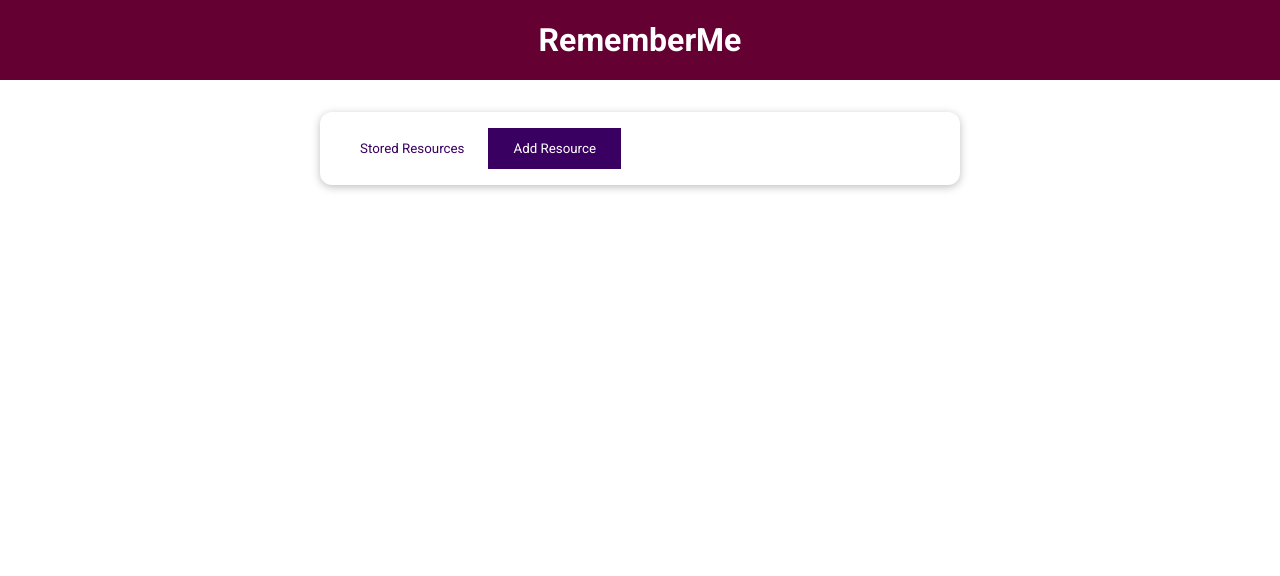
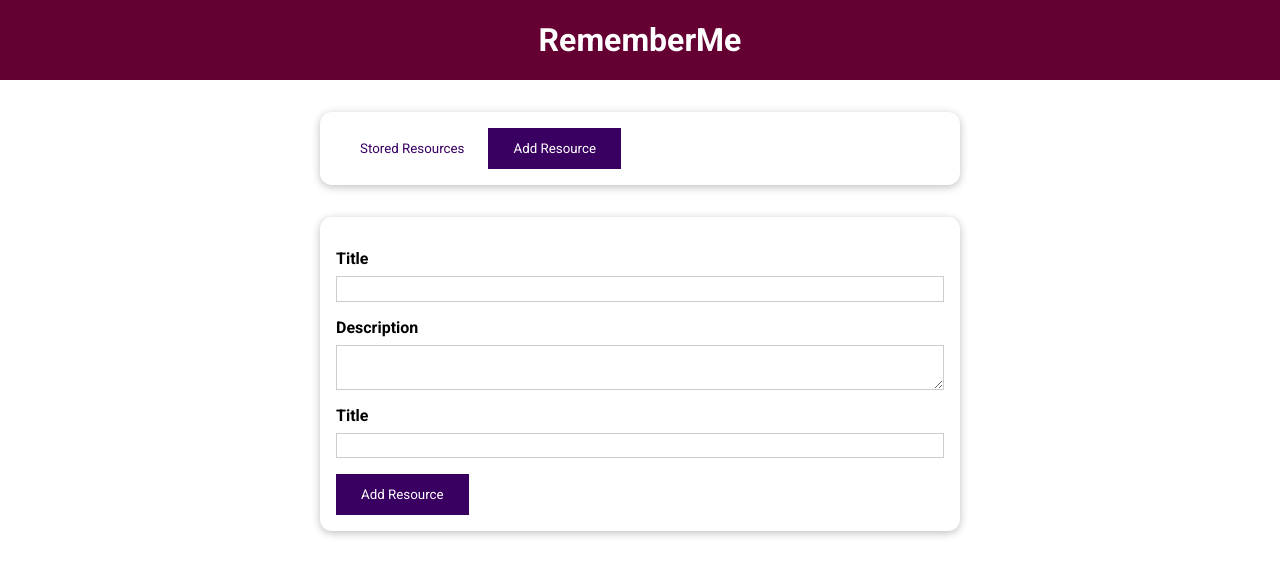
Before and after one commit to vqkhanh/vue-project-remember-link, a Vue app: page / in a window 1280 px wide. Both pictures are taken after a click on the button "Add Resource". Shown: the top 576 px of the page. Built offline with nearby package versions, Linux system fonts and the light colour scheme.

Commit message:
134. Adding a Form

```diff
--- a/src/components/UI/BaseButton.vue
+++ b/src/components/UI/BaseButton.vue
@@ -6,7 +6,7 @@
 
 <script>
 export default {
-  props: ['type', 'mode'],
+  props: ['mode'],
 };
 </script>
 
--- a/src/components/learning-resources/AdResource.vue
+++ /dev/null
@@ -1,3 +0,0 @@
-<template>
-  <h2>Add Resource</h2>
-</template>
--- /dev/null
+++ b/src/components/learning-resources/AddResource.vue
@@ -0,0 +1,49 @@
+<template>
+  <base-card>
+    <form>
+      <div class="form-control">
+        <label for="title">Title</label>
+        <input id="title" name="title" type="text" />
+      </div>
+      <div class="form-control">
+        <label for="description">Description</label>
+        <textarea id="description" name="description" row="3"></textarea>
+      </div>
+      <div class="form-control">
+        <label for="link">Title</label>
+        <input id="link" name="link" type="url" />
+      </div>
+      <div>
+        <base-button type="submit">Add Resource</base-button>
+      </div>
+    </form>
+  </base-card>
+</template>
+
+<style scoped>
+label {
+  font-weight: bold;
+  display: block;
+  margin-bottom: 0.5rem;
+}
+
+input,
+textarea {
+  display: block;
+  width: 100%;
+  font: inherit;
+  padding: 0.15rem;
+  border: 1px solid #ccc;
+}
+
+input:focus,
+textarea:focus {
+  outline: none;
+  border-color: #3a0061;
+  background-color: #f7ebff;
+}
+
+.form-control {
+  margin: 1rem 0;
+}
+</style>
--- a/src/components/learning-resources/TheResources.vue
+++ b/src/components/learning-resources/TheResources.vue
@@ -16,11 +16,11 @@
 
 <script>
 import StoredResources from './StoredResources.vue';
-import AdResource from './AdResource.vue';
+import AddResource from './AddResource.vue';
 
 export default {
   components: {
-    AdResource,
+    AddResource,
     StoredResources,
   },
   data() {
```
